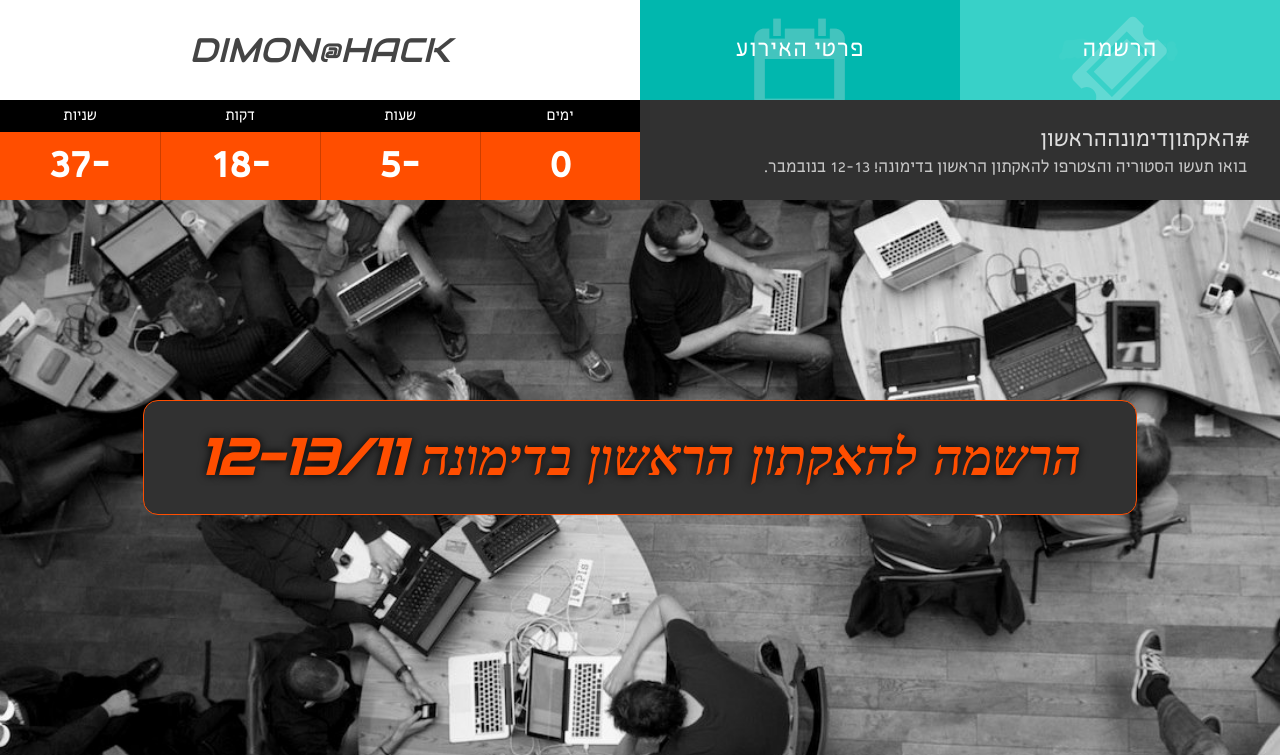
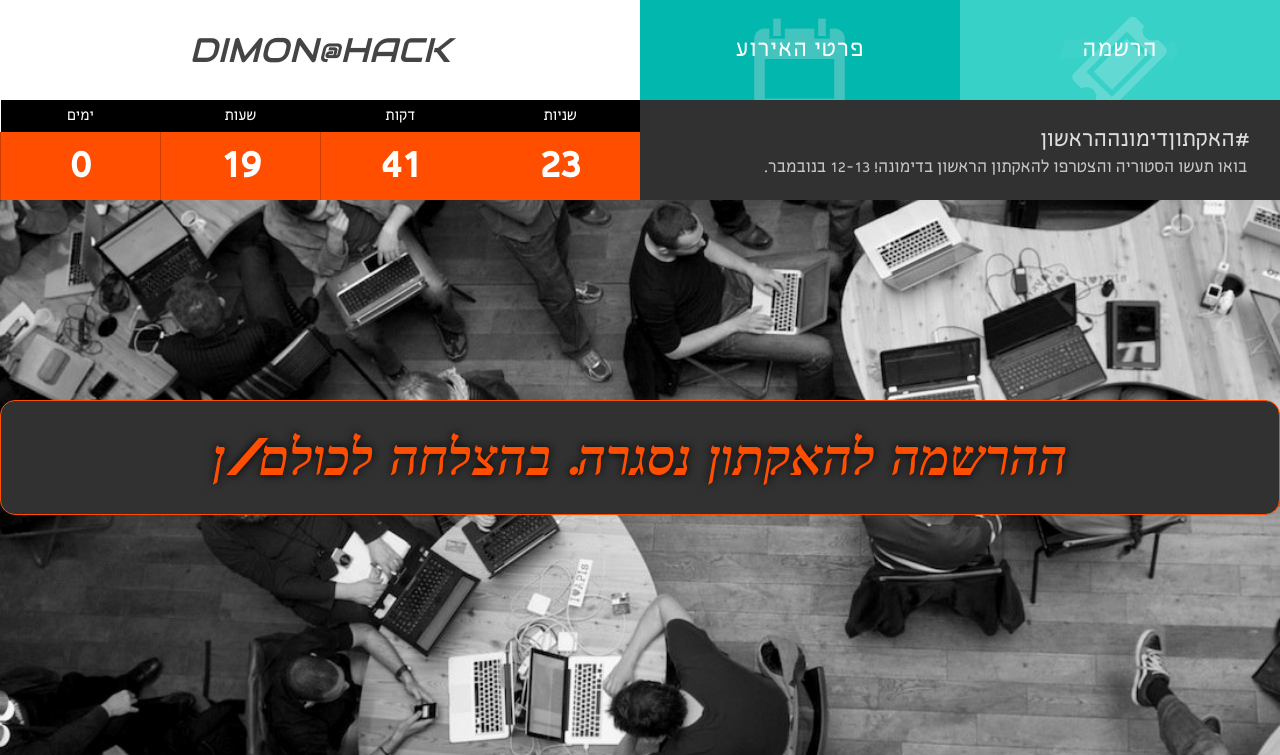
Before and after one commit to dimonahack/dimonahack.com, a Flask app: page /signup in a window 1280 px wide. Shown: the top 755 px of the page. Run offline with Flask 2, Linux system fonts and the light colour scheme; some libraries are stand-ins or nearby versions.

Commit message:
signup disable and timer update to end of event

```diff
--- a/main.py
+++ b/main.py
@@ -34,4 +34,5 @@ def signup():
     return render_template('signup.html')
 
 if __name__ == "__main__":
-    app.run(port=8576, debug=True)
+    print "Starting dimonahack.com..."
+    app.run(port=8576)
--- a/static/css/signup.css
+++ b/static/css/signup.css
@@ -11,7 +11,7 @@ body {
   left: 0;
   text-align: center;
 }
-.centerLogo a {
+.centerLogo p {
   background: #313131;
   border: 1px solid #FF4E00;
   padding: 25px 55px;
@@ -22,10 +22,10 @@ body {
   font-family: "Audiowide";
   font-size: 50px;
 }
-.centerLogo a:visited {
+.centerLogo p:visited {
   color: #FF4E00;
 }
-.centerLogo a:hover {
+.centerLogo p:hover {
   color: white;
   background: gray;
 }
--- a/static/css/signup.less
+++ b/static/css/signup.less
@@ -11,7 +11,7 @@ body {
   top: 50%;
   left: 0;
   text-align: center;
-  a {
+  p {
     background: #313131;
     border: 1px solid #FF4E00;
     padding: 25px 55px;
--- a/static/css/signup.min.css
+++ b/static/css/signup.min.css
@@ -1 +1 @@
-.centerLogo a,.centerLogo a:visited{color:#FF4E00}.centerLogo,.centerLogo span{position:absolute;width:100%;text-align:center;left:0}body{background:url(../images/hack.jpg) no-repeat;background-size:cover}.centerLogo{font-style:italic;font-weight:400;top:50%}.centerLogo a{background:#313131;border:1px solid #FF4E00;padding:25px 55px;border-radius:15px;font-weight:700;text-shadow:0 0 10px #000;font-family:Audiowide;font-size:50px}.centerLogo a:hover{color:#fff;background:gray}.centerLogo span{bottom:-20px;font-size:20px;display:inline-block}
+body{background:url(../images/hack.jpg) no-repeat;background-size:cover}.centerLogo{font-style:italic;font-weight:400;width:100%;position:absolute;top:50%;left:0;text-align:center}.centerLogo p{background:#313131;border:1px solid #FF4E00;padding:25px 55px;border-radius:15px;color:#FF4E00;font-weight:700;text-shadow:0 0 10px #000;font-family:Audiowide;font-size:50px}.centerLogo p:visited{color:#FF4E00}.centerLogo p:hover{color:#fff;background:gray}.centerLogo span{position:absolute;bottom:-20px;font-size:20px;display:inline-block;width:100%;text-align:center;left:0}
--- a/static/js/countdown.js
+++ b/static/js/countdown.js
@@ -1,7 +1,7 @@
 (function () {
 
     // set the date we're counting down to
-    var target_date = new Date("Nov 12, 2015 09:00").getTime();
+    var target_date = new Date("Nov 13, 2015 10:00").getTime();
 
     // variables for time units
     var days, hours, minutes, seconds;
@@ -10,6 +10,10 @@
         // find the amount of "seconds" between now and target
         var current_date = new Date().getTime();
         var seconds_left = (target_date - current_date) / 1000;
+        if (seconds_left < 0) {
+            //$('.timeTable').html("ההאתקון התחיל");
+            days=hours=minutes=seconds=0;
+        } else {
             days = parseInt(seconds_left / 86400);
             seconds_left = seconds_left % 86400;
 
@@ -18,6 +22,7 @@
 
             minutes = parseInt(seconds_left / 60);
             seconds = parseInt(seconds_left % 60);
+        }
 
         // get tag element
         var countdown = $('.timeTable');
--- a/templates/_layout.html
+++ b/templates/_layout.html
@@ -28,21 +28,21 @@
         <div class="logoArea">
             <table class="timeTable">
                 <tr class="topTr">
+                    <td>שניות</td>
+                    <td>דקות</td>
+                    <td>שעות</td>
                     <td>ימים</td>
-                    <td>שעות</td>
-                    <td>דקות</td>
-                    <td>שניות</td>
                 </tr>
                 <tr class="timeTr">
+                    <td class="seconds"><i class="fa fa-spinner fa-spin"></i></td>
+                    <td class="minutes" style="border-left: 1px solid #CC3E00;"><i class="fa fa-spinner fa-spin"></i></td>
+                    <td class="hours" style="border-left: 1px solid #CC3E00;"><i class="fa fa-spinner fa-spin"></i></td>
                     <td class="days" style="border-left: 1px solid #CC3E00;"><i class="fa fa-spinner fa-spin"></i></td>
-                    <td class="hours" style="border-left: 1px solid #CC3E00;"><i class="fa fa-spinner fa-spin"></i></td>
-                    <td class="minutes" style="border-left: 1px solid #CC3E00;"><i class="fa fa-spinner fa-spin"></i></td>
-                    <td class="seconds"><i class="fa fa-spinner fa-spin"></i></td>
                 </tr>
             </table>
         </div>
         <div class="freeSpace">
-            <h2>#האקתוןדימונההראשון</h2>
+            <a href="https://www.facebook.com/events/1506690996321336/"><h2>#האקתוןדימונההראשון</h2></a>
             <span>בואו תעשו הסטוריה והצטרפו להאקתון הראשון בדימונה! 12-13 בנובמבר.</span>
         </div>
     </div>
--- a/templates/signup.html
+++ b/templates/signup.html
@@ -7,9 +7,10 @@
 {% block content %}
     <div class="centerLogo" style="font-size: 2.5em;">
         <p>
-            <a href="https://docs.google.com/forms/d/1JLqciq-z8vCGq2NJukTcsLVDe3sX1LICoCkOkA2JDw4/viewform" target="_blank">
+            {# <a href="https://docs.google.com/forms/d/1JLqciq-z8vCGq2NJukTcsLVDe3sX1LICoCkOkA2JDw4/viewform" target="_blank">
                 הרשמה להאקתון הראשון בדימונה 12-13/11
-            </a>
+            </a>#}
+            ההרשמה להאקתון נסגרה. בהצלחה לכולם/ן
         </p>
     </div>
 {% endblock %}
```
Lines whose indentation alone changed are shown as unchanged.
